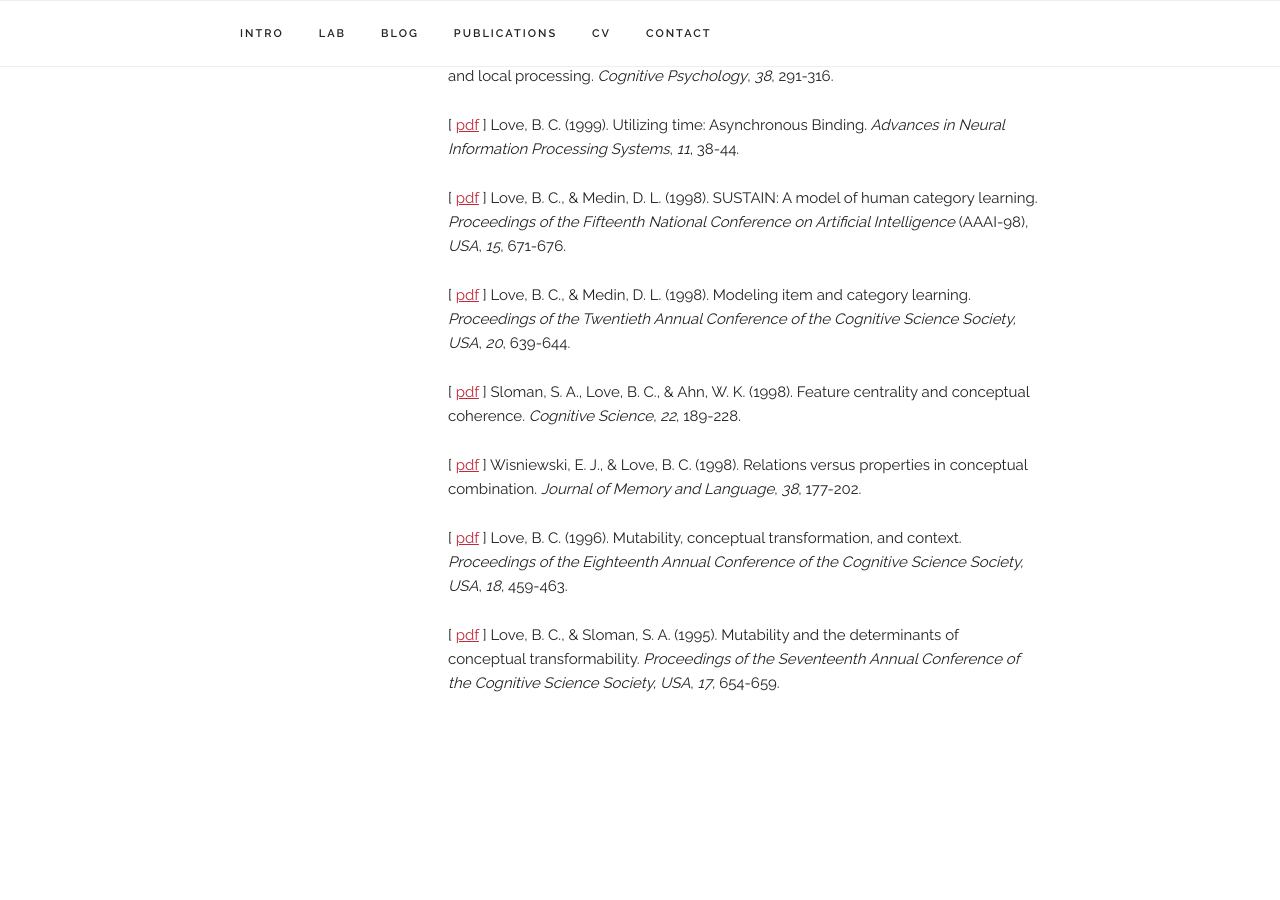
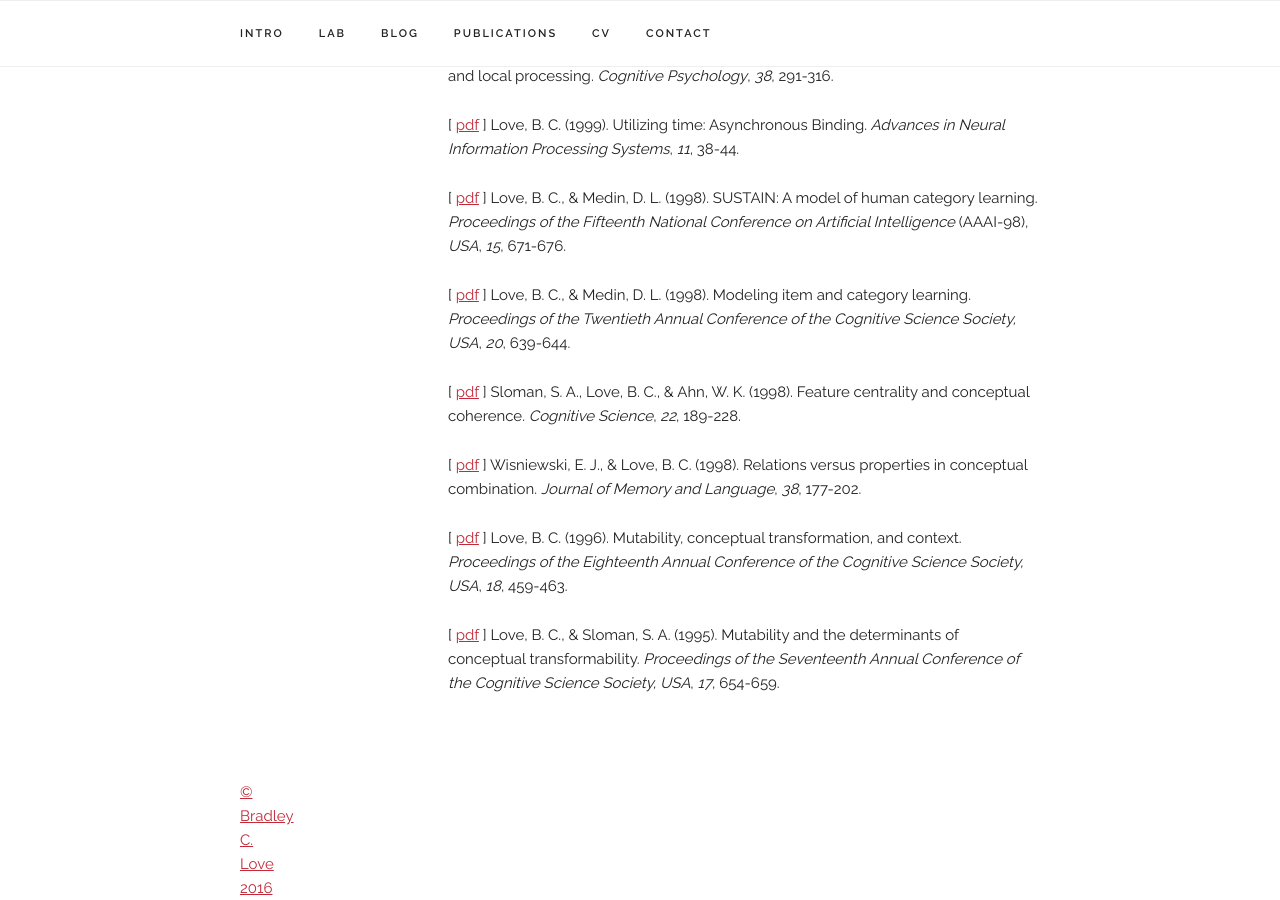
Before and after one commit to lovebc/lovebc.github.io, a Jekyll site: the page built from index.html, in a window 1280 px wide and 900 px high, scrolled down 12513 px. Built offline with Jekyll 4.4.1, drawn with Linux system fonts in a browser that asks for light colours; nearby versions of some CDN libraries; some web fonts are replaced; comment, search, counter and statistics services are not loaded; before the commit the page ends 13293 px from its top, so only the background shows below that.

Commit message:
Update index.html

```diff
--- a/index.html
+++ b/index.html
@@ -78,6 +78,11 @@ layout: test
 
         </div>
       </div>
+      <div class="row">
+      <div class="one column footer">
+        <span class="flip"><a href="//copyleft.org/">©</a></span> <a href="/license">Bradley C. Love 2016<!-- 2016–{{ site.time | date: '%y' }}--></a>
+        </div>
+        </div>
 
     </div>
 </div>
```
